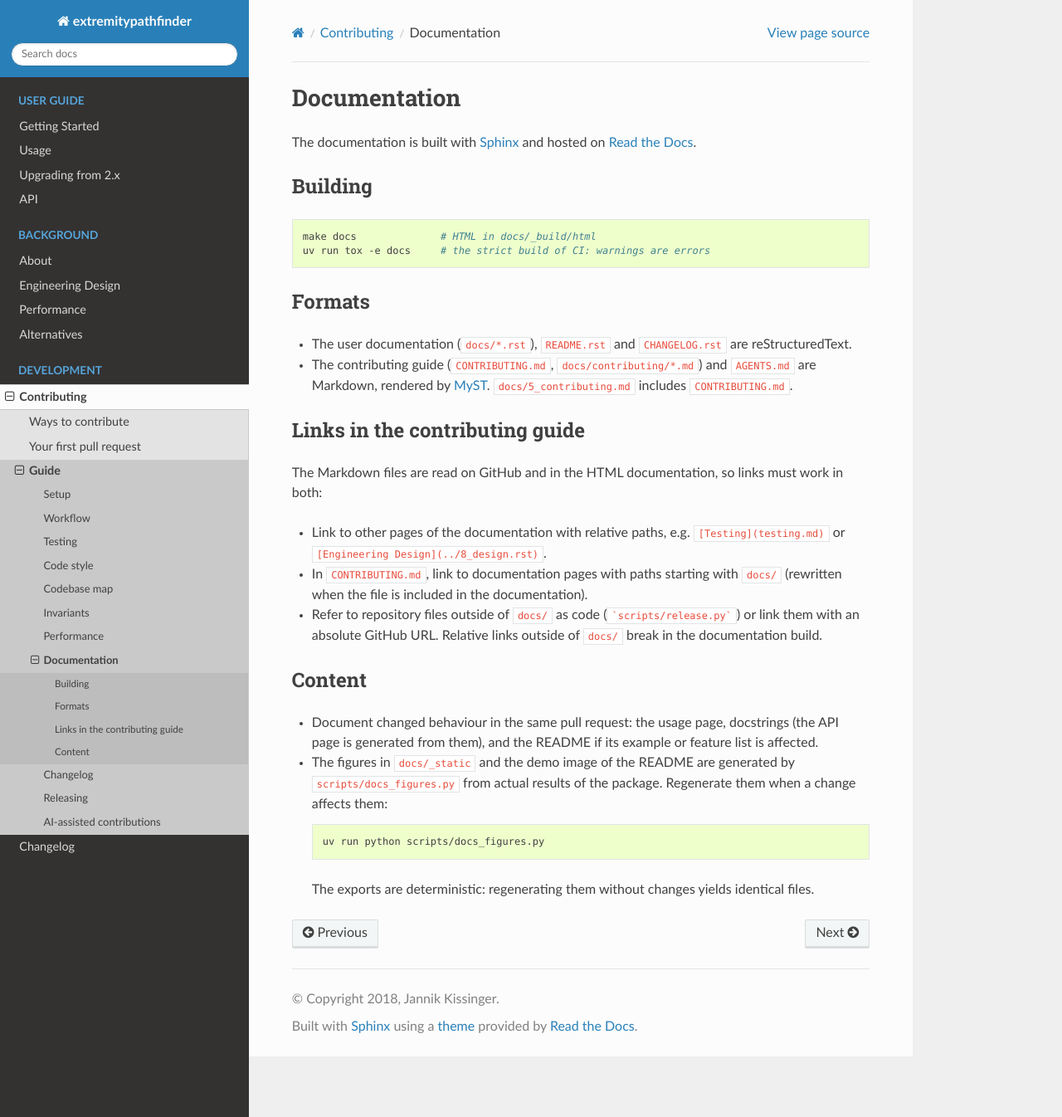
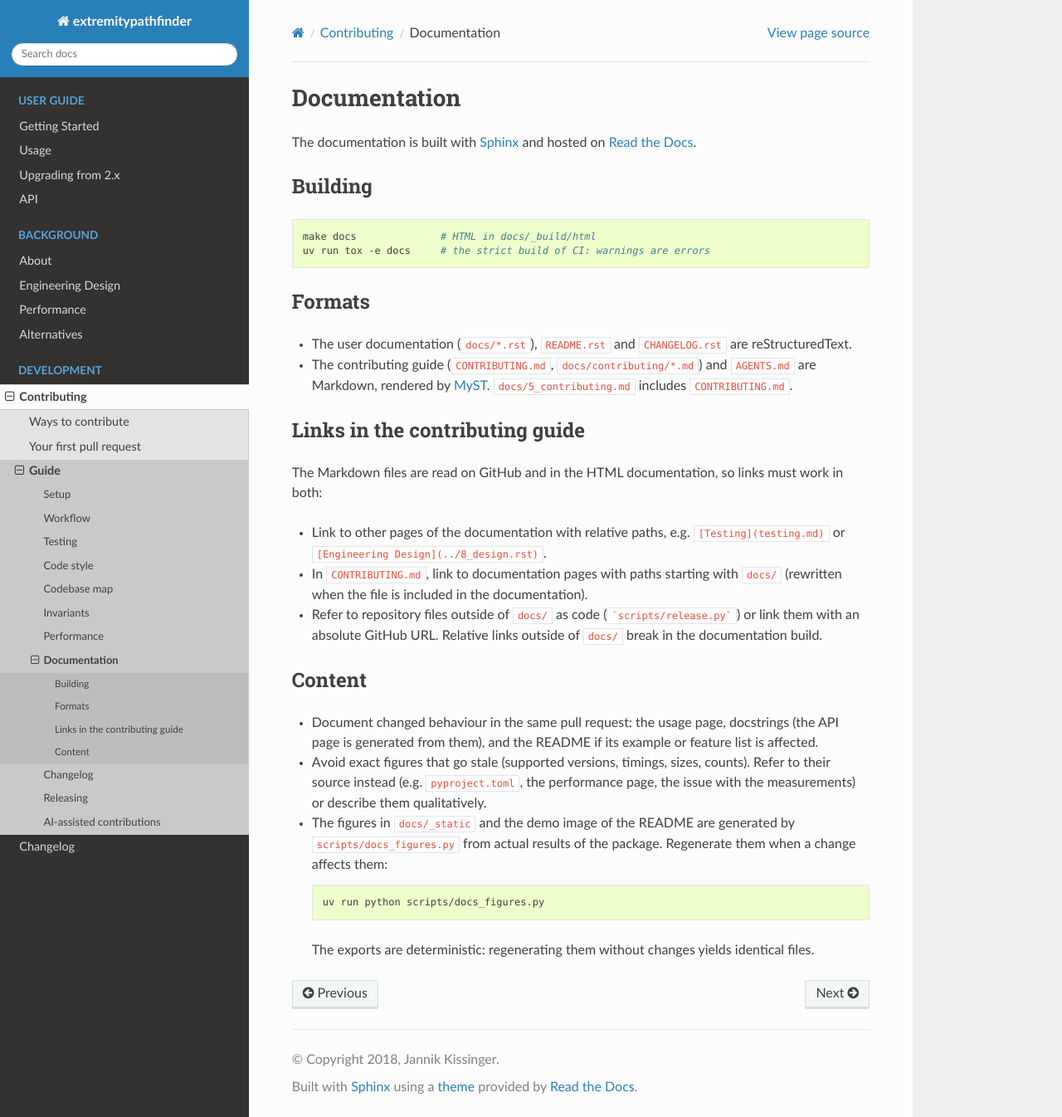
Before and after one commit to jannikmi/extremitypathfinder, a Sphinx documentation site: the page built from docs/contributing/documentation.md, in a window 1280 px wide and 1346 px high. Shown: the whole window at 83% size. Built offline with Sphinx 7.4.7 and the Read the Docs theme 3.1.0, drawn with Linux system fonts in a browser that asks for light colours.

Commit message:
guide: rule against figures that go stale in the documentation
Co-Authored-By: Claude Opus 5.5 <noreply@anthropic.com>
Claude-Session: https://claude.ai/code/session_01XJqV79KvJyD74HGbSKQ6cE

```diff
--- a/docs/contributing/documentation.md
+++ b/docs/contributing/documentation.md
@@ -31,6 +31,8 @@ The Markdown files are read on GitHub and in the HTML documentation, so links mu
 
 - Document changed behaviour in the same pull request: the usage page, docstrings (the API page is generated from them),
   and the README if its example or feature list is affected.
+- Avoid exact figures that go stale (supported versions, timings, sizes, counts). Refer to their source instead
+  (e.g. `pyproject.toml`, the performance page, the issue with the measurements) or describe them qualitatively.
 - The figures in `docs/_static` and the demo image of the README are generated by `scripts/docs_figures.py`
   from actual results of the package. Regenerate them when a change affects them:
 
```
